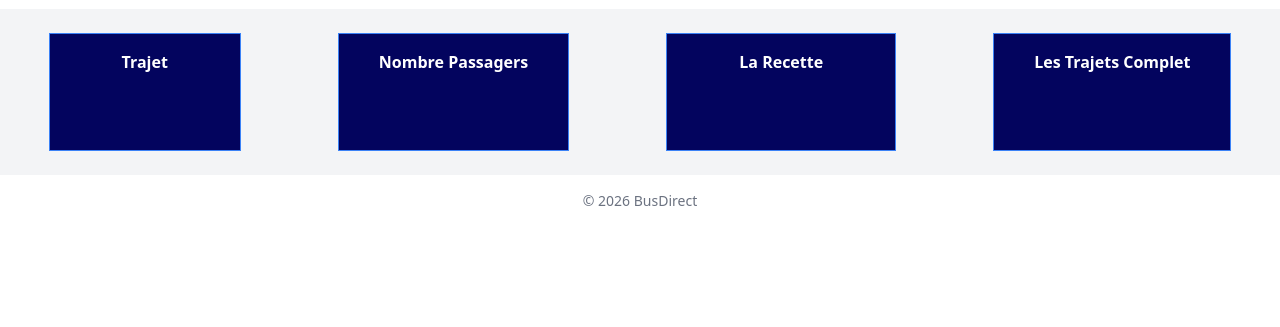
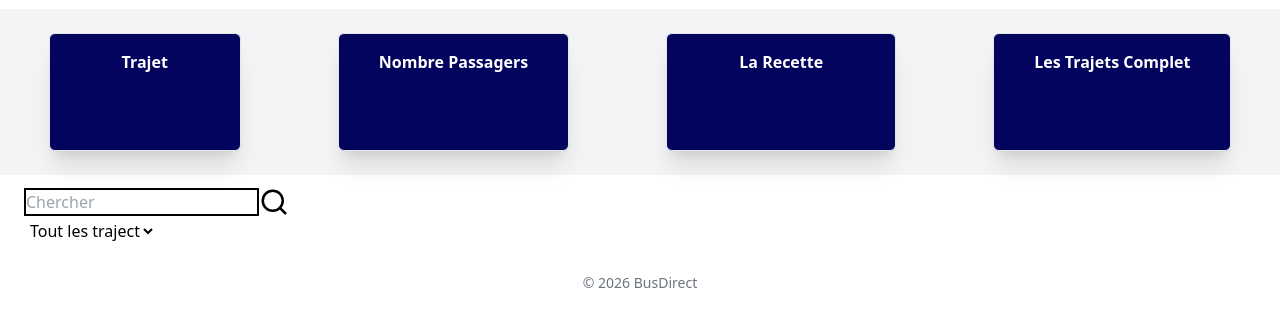
Before and after one commit to Douaeaghmir/BusDirect2, a website: page cabine.html in a window 1280 px wide. Shown: the part 55-382 px from the top of the page. Drawn offline with nearby package versions, Linux system fonts and the light colour scheme.

Commit message:
ajouter section rechercher et options bar

```diff
--- a/cabine.html
+++ b/cabine.html
@@ -18,18 +18,29 @@
         </nav>
     </header>
     <section class="boxes flex flex-wrap justify-around  bg-gray-100">
-        <div class="box1 border border-blue-500 bg-[#03045E] mt-6 mb-6 pr-10 pl-10 pt-4">
+        <div class="box1 border  bg-[#03045E] rounded-md shadow-xl mt-6 mb-6 pr-10 pl-10 pt-4">
             <p class="m-0 text-left min-h-[100px] font-bold pr-8 pl-8 text-white">Trajet</p>
         </div>
-        <div class="box2 border border-blue-500 bg-[#03045E] text-white mt-6 mb-6 pr-10 pl-10 pt-4">
+        <div class="box2 border  bg-[#03045E] rounded-md shadow-xl text-white mt-6 mb-6 pr-10 pl-10 pt-4">
             <p class="text-left font-bold ">Nombre Passagers</p>
         </div>
-        <div class="box3 border border-blue-500 bg-[#03045E] text-white mt-6 mb-6 pr-10 pl-10 pt-4">
+        <div class="box3 border  bg-[#03045E] rounded-md shadow-xl text-white mt-6 mb-6 pr-10 pl-10 pt-4">
             <p class="m-0 text-left font-bold pr-8 pl-8">La Recette</p>
         </div>
-        <div class="box4 border border-blue-500 bg-[#03045E] text-white mt-6 mb-6 pr-10 pl-10 pt-4">
+        <div class="box4 border  bg-[#03045E] rounded-md shadow-xl text-white mt-6 mb-6 pr-10 pl-10 pt-4">
             <p class=" text-left font-bold ">Les Trajets Complet</p>
         </div>
+    </section>
+    <section class="bg-white px-4 py-3 shadow-sm sm:px-6">
+        <div class="flex items-center">
+            <input class="border-2 border-black focus:border-[#03045E] focus:outline-none" type="text" placeholder="Chercher">
+            <img class="h-[30px] w-[30px]" src="img/search.svg" alt="icon search">
+        </div>
+        <select id="traject-status" class="border-2 border-white bg-white">
+            <option>Tout les traject</option>
+            <option>Occupée</option>
+            <option>libre</option>
+        </select>
     </section>
             <footer class="bg-white p-4 text-center text-sm text-gray-500">
         © 2026 BusDirect
```
Also changed, not shown: img/search.svg (added), 1 other file.
